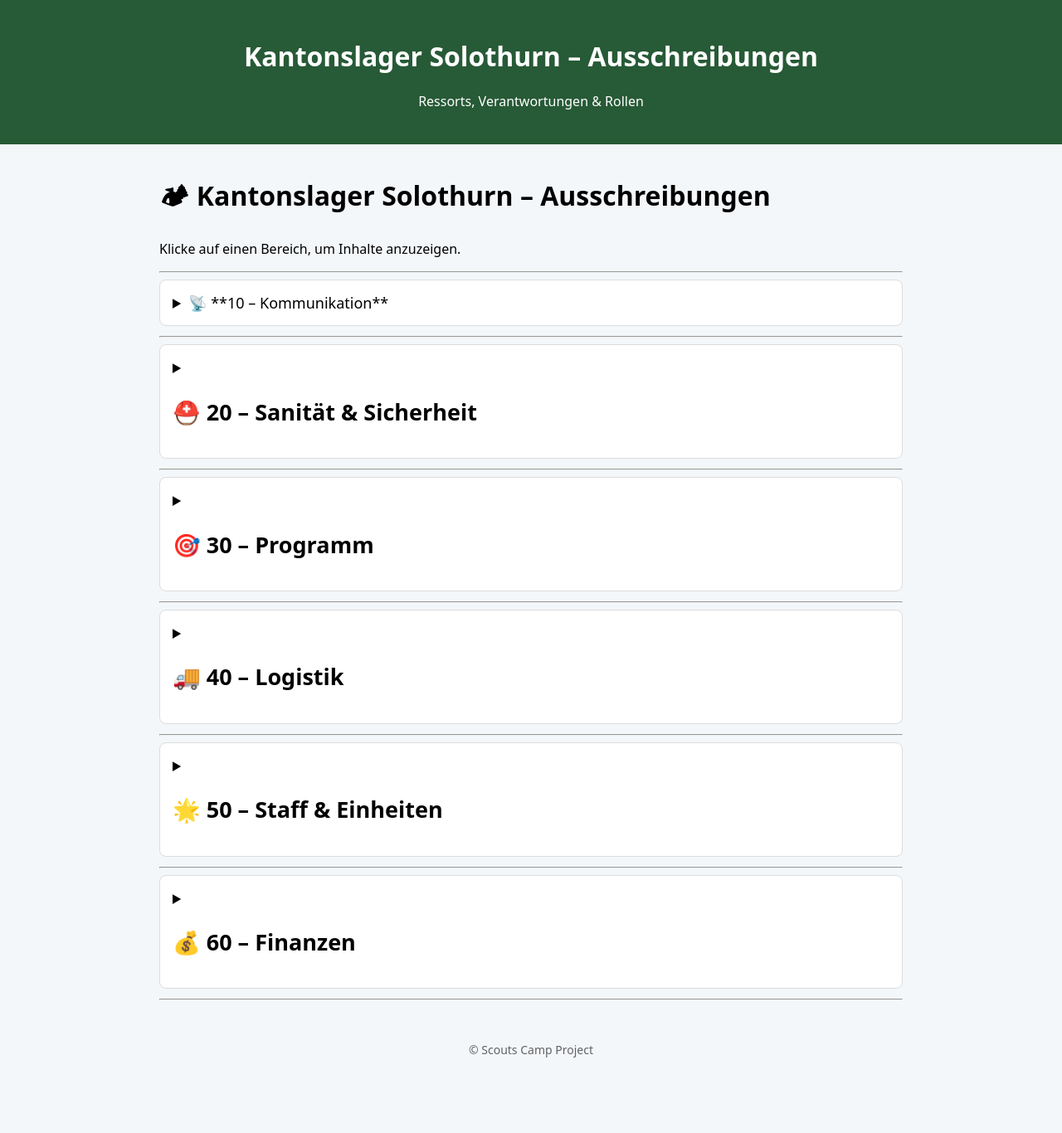
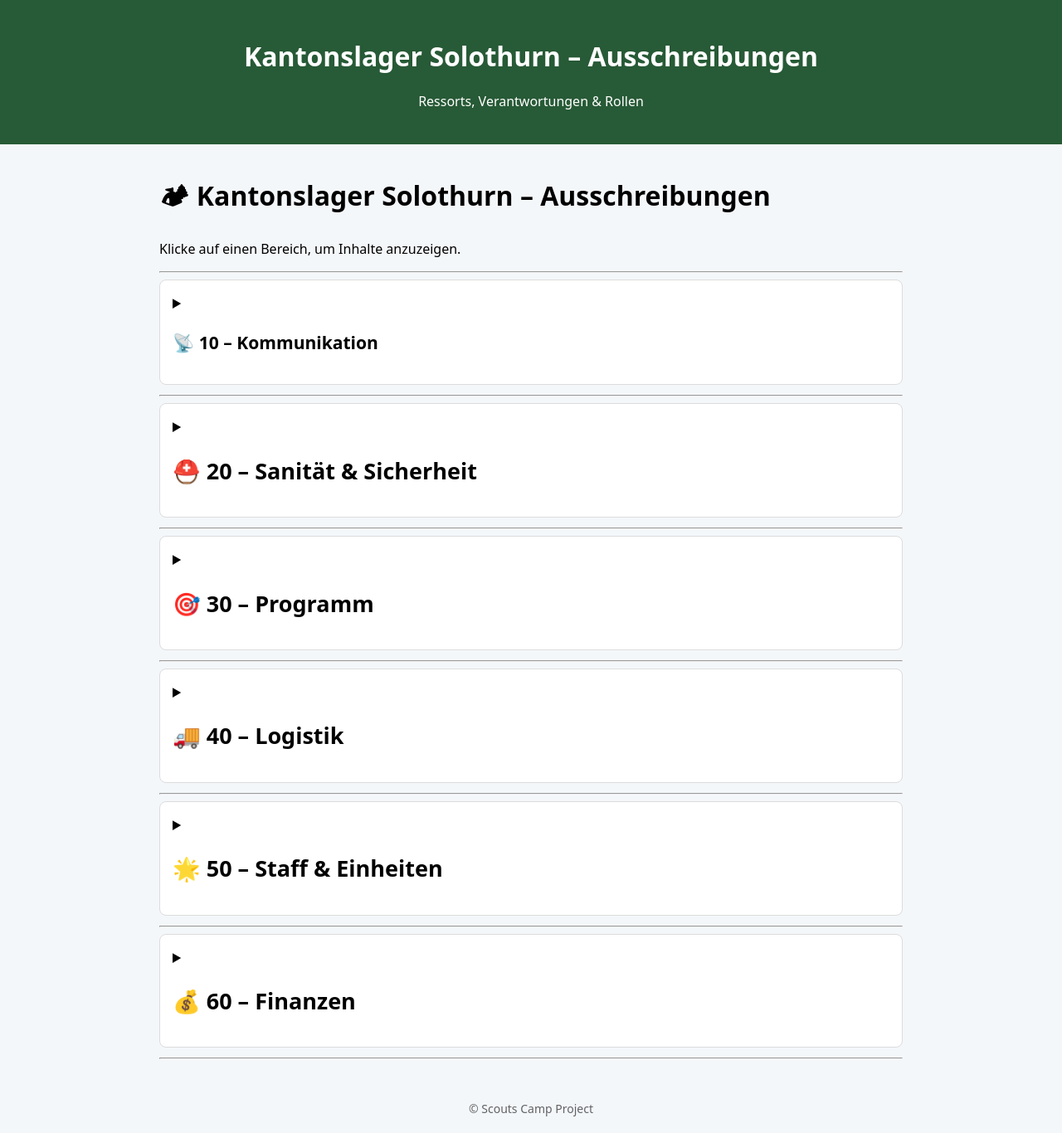
Before and after one commit to kala-so/ausschreibungen, a Jekyll site: the page built from index.md, in a window 1280 px wide. Shown: the whole page at 83% size. Built offline with Jekyll 4.4.1, drawn with Linux system fonts in a browser that asks for light colours; before the commit the page ends 1295 px from its top, so only the background shows below that.

Commit message:
fix styling

```diff
--- a/index.md
+++ b/index.md
@@ -9,7 +9,7 @@ Klicke auf einen Bereich, um Inhalte anzuzeigen.
 ---
 
 <details>
-<summary>📡 **10 – Kommunikation**</summary>
+<summary><h3>📡 10 – Kommunikation</h3></summary>
 
 <div class="content">
 {% capture kommunikation %}{% include 10_kommunikation.md %}{% endcapture %}
```
